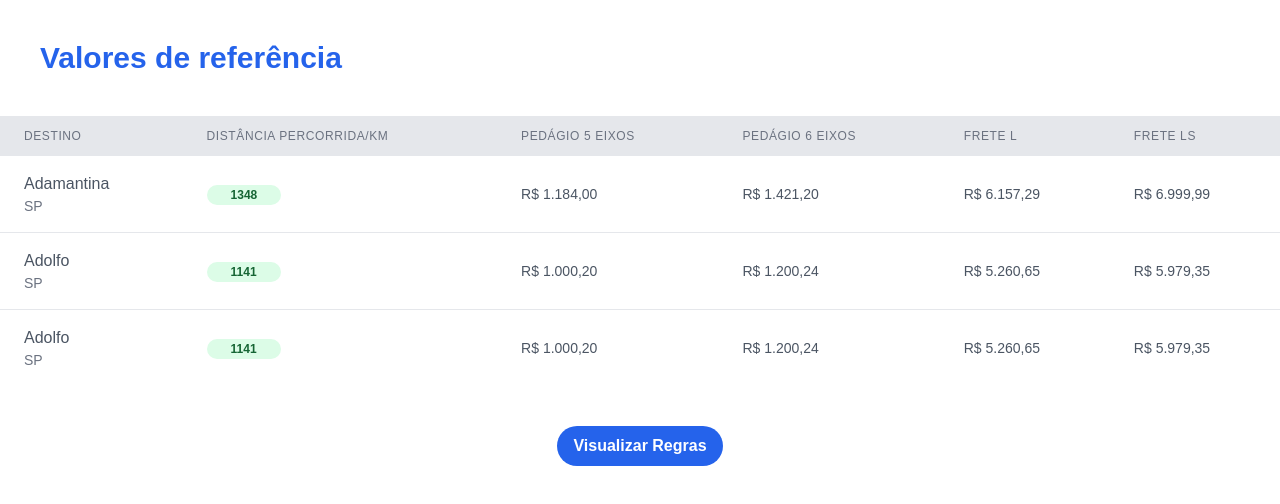
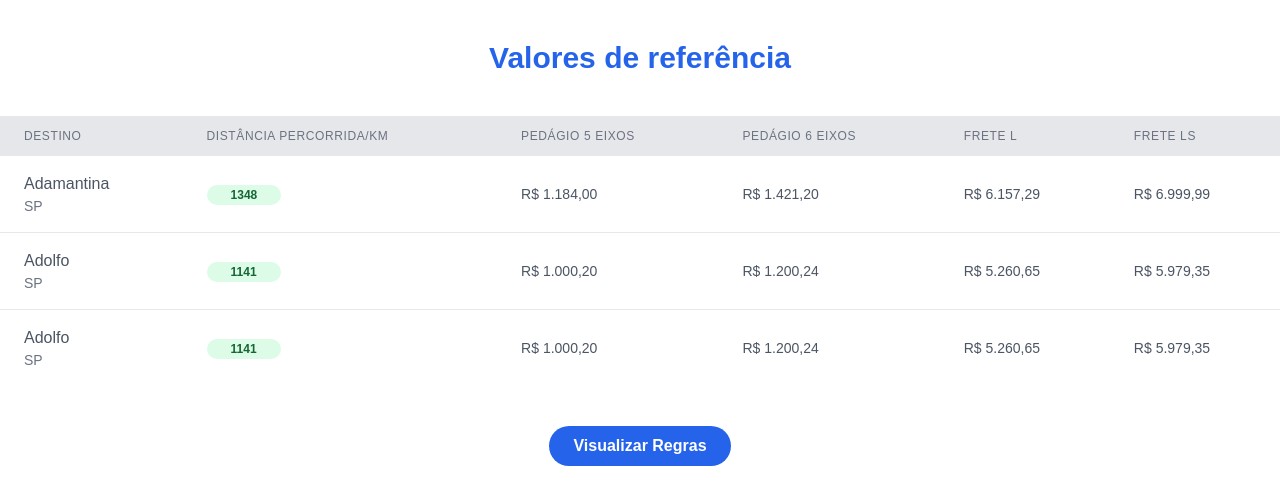
Before and after one commit to wbaleco/frete-referencia, a Next.js app: page /table in a window 1280 px wide. Shown: the top 504 px of the page. Built offline with nearby package versions, Linux system fonts and the light colour scheme.

Commit message:
Ajuste da tabela

```diff
--- a/pages/table.tsx
+++ b/pages/table.tsx
@@ -2,15 +2,16 @@ import Link from "next/link";
 
 export default function table() {
     return (
-        <div className="container">
-            <div className="flex container mx-auto text-center">
+        <>
+            <div className="flex container mx-auto flex-wrap">
+                <div className="mx-auto text-center">
 
                     <h2 className=" text-blue-600 font-bold text-3xl p-10">
                         Valores de referência
                     </h2>
 
                 </div>
-            <div className="flex w-screen">
+                <div className="flex container mx-auto w-screen">
                     <table className="table-auto w-full  ">
                         <thead className=" bg-gray-200">
                             <tr>
@@ -125,16 +126,15 @@ export default function table() {
                         </tbody>
                     </table>
                 </div>
-            <div className="mt-10 text-center w-full mx-auto">
-                <button className="bg-blue-600  hover:bg-blue-400 mb-10 rounded-full text-white font-bold py-2 px-4 ">
+            </div>
+            <div className="mt-10 text-center w-screen ">
+                <button className="bg-blue-600 py-2 px-6 hover:bg-blue-400 rounded-full text-white font-bold">
                     <Link href="/">
                         <a>Visualizar Regras</a>
                     </Link>
                 </button>
             </div>
-
-
-        </div>
+        </>
 
 
     )
```
Lines whose indentation alone changed are shown as unchanged.
